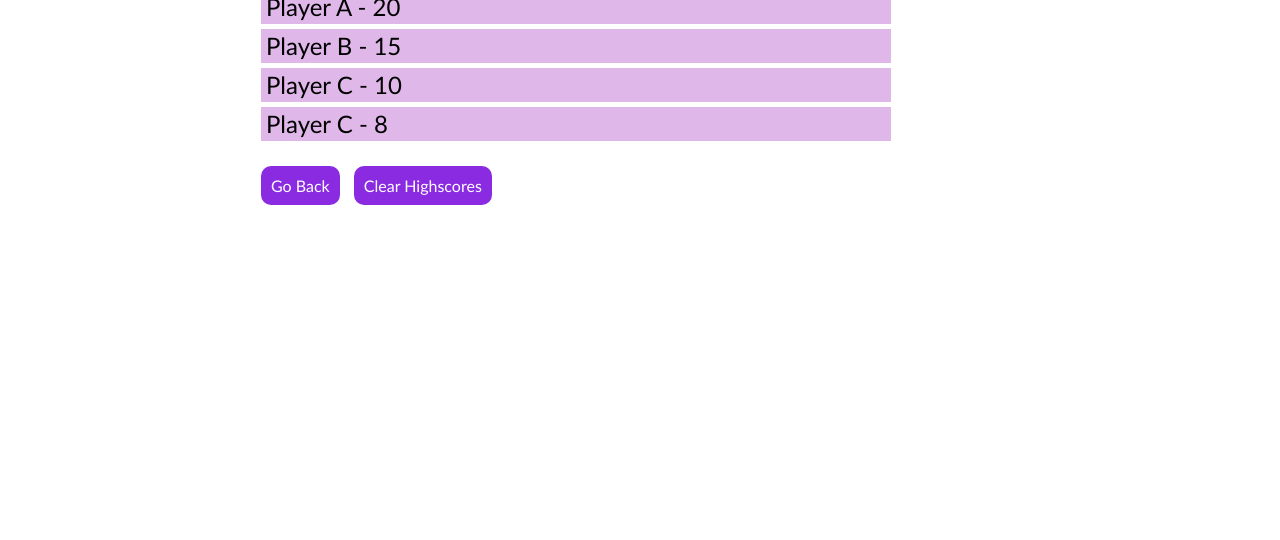
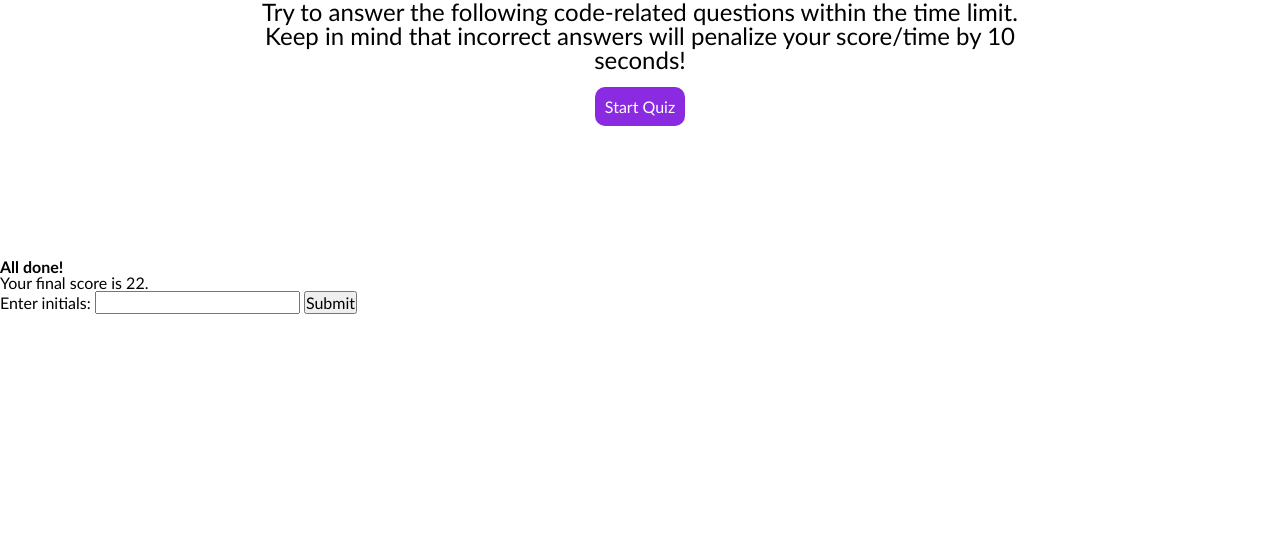
Before and after one commit to amethystlyre/Javascript-timed-quiz, a plain HTML site: page index.html in a window 1280 px wide. Shown: the part 260-800 px from the top of the page. Drawn offline with Linux system fonts and the light colour scheme.

Commit message:
add in end quiz page

```diff
--- a/index.html
+++ b/index.html
@@ -19,26 +19,36 @@
 
     </header>
     <main>
-    <!--
 
+    <div id="intro">
         <h1>Code Quiz Challenge</h1>
 
-        <p>Try to answer the following coe-related questions within the time limit.
+        <p>Try to answer the following code-related questions within the time limit.
        Keep in mind that incorrect answers will penalize your score/time by 10 seconds!</p>
-        <button id="start-quiz">Start Quiz</button>
-    -->
+        <button id="start-quiz" class="clickable">Start Quiz</button>
+    </div>
 
-    <!-- <div id="quiz">
-        <h2 id="question">Question goes here Question goes here Question goes here Question goes here</h1>
-        <ul id="choices">
-            <li>Choice A</li>
-            <li>Choice B</li>
-            <li>Choice C</li>
-            <li>Choice D</li>
+
+    <div id="quiz">
+        <h2 id="question">Question goes here</h1>
+        <ul id="answers">
+            <!-- <li class="clickable">Choice Apple</li>
+            <li class="clickable">Choice Banana</li>
+            <li class="clickable">Choice Carrot</li>
+            <li class="clickable">Choice Dog</li> -->
         </ul>
+        <p id="result">Result</p>
+    </div>
 
-    </div> -->
-
+    <div id="end-quiz">
+        <h1>All done!</h1>
+        <p id="player-score"> Your final score is 22.</p>
+        <form>
+        <label for="player-initials">Enter initials:</label>
+        <input type="text" id="player-initials" class="textfield"></input>
+        <input type="submit" value="Submit">
+        </form>
+    </div>
 
     <div id="score-record">
         <h1>Highscores</h1>
@@ -49,13 +59,13 @@
             <li>Player C - 8</li>
         </ol>
 
-        <button id="back">Go Back</button>
-        <button id="clear-score">Clear Highscores</button>
+        <button id="back" class="clickable">Go Back</button>
+        <button id="clear-score" class="clickable">Clear Highscores</button>
     </div>
 
 
 
     </main>
-    <script src="quiz.js"></script>
+    <script src="assets/js/script.js"></script>
 </body>
 </html>
```
